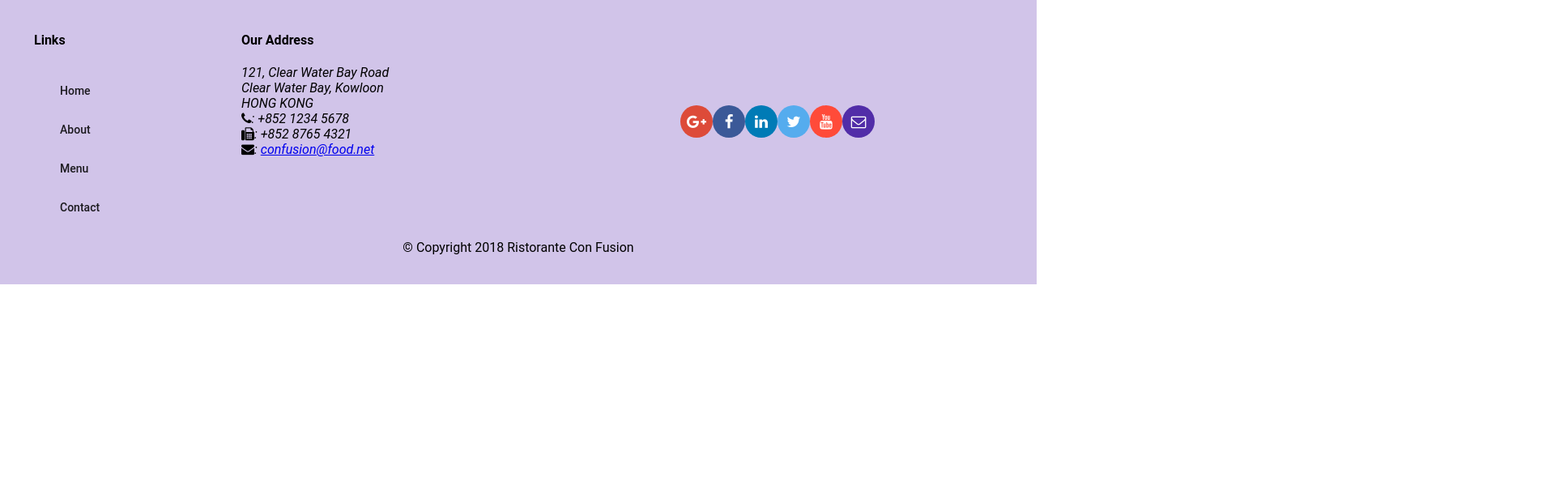
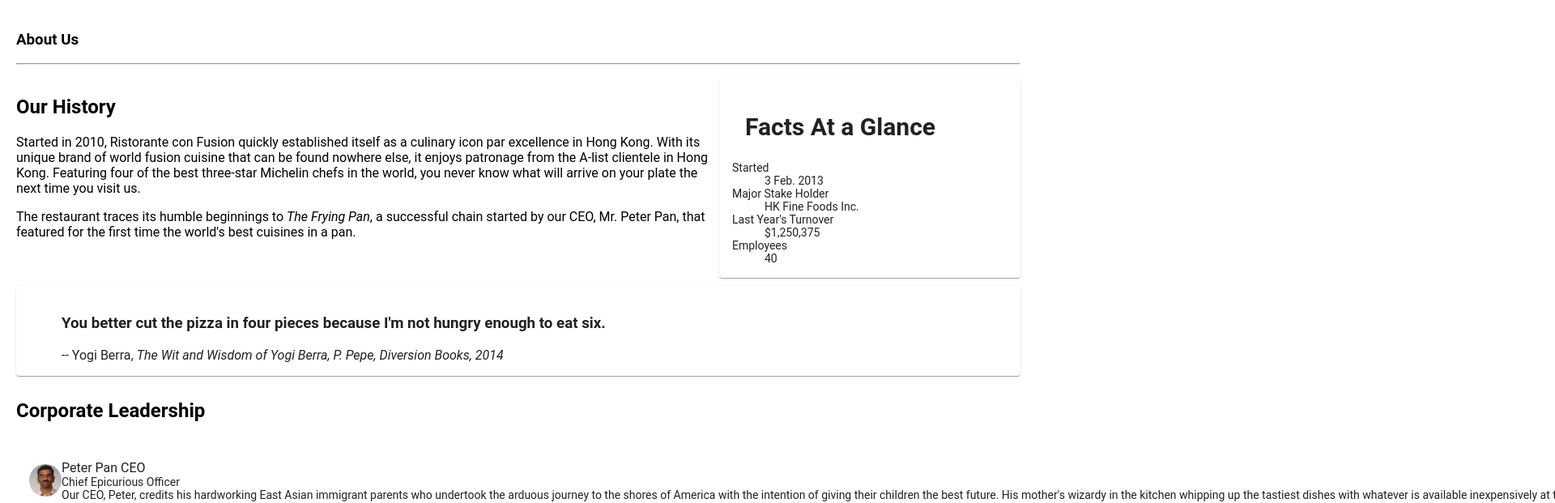
Before and after one commit to fgalan/angular-tutorial, an Angular app: page /aboutus in a window 1280 px wide. Before the commit this address led to /. Shown: the part 340-961 px from the top of the page at 81% size, 1920 px wide, since content can reach past the window. Before the commit the page ends 800 px from the top, so only its background shows below. Built offline with nearby package versions, Linux system fonts and the light colour scheme.

Commit message:
Week 2 - Assignment: Angular Services, Routing and Single Page Applications (Task 2)

```diff
--- a/src/app/about/about.component.html
+++ b/src/app/about/about.component.html
@@ -1,3 +1,71 @@
-<p>
-  about works!
-</p>
+<div class="container"
+  fxLayout="column"
+  fxLayoutGap="10px">
+
+  <div fxFlex>
+    <div>
+        <h3>About Us</h3>
+        <hr>
+    </div>
+  </div>
+
+  <div fxFlex>
+    <div fxLayout="column" fxLayout.gt-sm="row">
+      <div fxFlex="70">
+        <h2>Our History</h2>
+        <p>Started in 2010, Ristorante con Fusion quickly established itself as a culinary icon par excellence in Hong Kong. With its unique brand of world fusion cuisine that can be found nowhere else, it enjoys patronage from the A-list clientele in Hong Kong.  Featuring four of the best three-star Michelin chefs in the world, you never know what will arrive on your plate the next time you visit us.</p>
+        <p>The restaurant traces its humble beginnings to <em>The Frying Pan</em>, a successful chain started by our CEO, Mr. Peter Pan, that featured for the first time the world's best cuisines in a pan.</p>
+      </div>
+      <div fxFlex="30">
+        <mat-card>
+          <mat-card-header>
+            <mat-card-title>
+            <h2>Facts At a Glance</h2>
+            </mat-card-title>
+          </mat-card-header>
+          <mat-card-content>
+            <dl>
+              <dt>Started</dt>
+              <dd>3 Feb. 2013</dd>
+              <dt>Major Stake Holder</dt>
+              <dd>HK Fine Foods Inc.</dd>
+              <dt>Last Year's Turnover</dt>
+              <dd>$1,250,375</dd>
+              <dt>Employees</dt>
+              <dd>40</dd>
+            </dl>
+          </mat-card-content>
+        </mat-card>
+      </div>
+    </div>
+  </div>
+
+  <div fxFlex>
+    <mat-card>
+      <blockquote>
+        <h3>You better cut the pizza in four pieces because
+            I'm not hungry enough to eat six.</h3>
+        <footer>-- Yogi Berra,
+          <cite>The Wit and Wisdom of Yogi Berra,
+            P. Pepe, Diversion Books, 2014</cite>
+        </footer>
+      </blockquote>
+    </mat-card>
+  </div>
+
+  <div fxFlex>
+    <h2>Corporate Leadership</h2>
+    <!-- FIXME: image needs some padding and overflowed text to be hidden -->
+    <mat-list *ngIf="leaders">
+      <mat-list-item *ngFor="let leader of leaders">
+        <img matListAvatar src="{{leader.image}}">
+        <div>
+          <span matLine>{{leader.name}} {{leader.abbr}}</span>
+          <span matLine>{{leader.designation}}</span>
+          <span matLine>{{leader.description}}</span>
+        </div>
+      </mat-list-item>
+    </mat-list>
+  </div>
+
+</div>
--- a/src/app/about/about.component.ts
+++ b/src/app/about/about.component.ts
@@ -1,4 +1,7 @@
 import { Component, OnInit } from '@angular/core';
+
+import { LeaderService } from '../services/leader.service';
+import { Leader } from '../shared/leader';
 
 @Component({
   selector: 'app-about',
@@ -7,9 +10,12 @@ import { Component, OnInit } from '@angular/core';
 })
 export class AboutComponent implements OnInit {
 
-  constructor() { }
+  leaders: Leader[];
+
+  constructor(private leaderService: LeaderService) { }
 
   ngOnInit() {
+    this.leaders = this.leaderService.getLeaders();
   }
 
 }
--- a/src/app/app-routing/routes.ts
+++ b/src/app/app-routing/routes.ts
@@ -10,6 +10,7 @@ export const routes: Routes = [
   { path: 'home',  component: HomeComponent },
   { path: 'menu',     component: MenuComponent },
   { path: 'contactus',     component: ContactComponent },
+  { path: 'aboutus',     component: AboutComponent },
   { path: 'dishdetail/:id', component: DishdetailComponent },
   { path: '', redirectTo: '/home', pathMatch: 'full' }
 ];
--- a/src/app/footer/footer.component.html
+++ b/src/app/footer/footer.component.html
@@ -10,7 +10,7 @@
         <h4>Links</h4>
         <mat-list>
           <mat-list-item><a mat-button routerLink='/home'>Home</a></mat-list-item>
-          <mat-list-item><a mat-button>About</a></mat-list-item>
+          <mat-list-item><a mat-button routerLink='/aboutus'>About</a></mat-list-item>
           <mat-list-item><a mat-button routerLink='/menu'>Menu</a></mat-list-item>
           <mat-list-item><a mat-button routerLink='/contactus'>Contact</a></mat-list-item>
         </mat-list>
--- a/src/app/header/header.component.html
+++ b/src/app/header/header.component.html
@@ -1,7 +1,7 @@
 <mat-toolbar color="primary">
   <span><img src="/assets/images/logo.png" height=30 width=41></span>
   <a mat-button routerLink="/home" routerLinkActive="active"><span class="fa fa-home fa-lg"></span> Home</a>
-  <a mat-button><span class="fa fa-info fa-lg"></span> About</a>
+  <a mat-button routerLink="/aboutus" routerLinkActive="active"><span class="fa fa-info fa-lg"></span> About</a>
   <a mat-button routerLink="/menu" routerLinkActive="active"><span class="fa fa-list fa-lg"></span> Menu</a>
   <a mat-button routerLink="/contactus" routerLinkActive="active"><span class="fa fa-address-card fa-lg"></span> Contact</a>
 </mat-toolbar>
```
